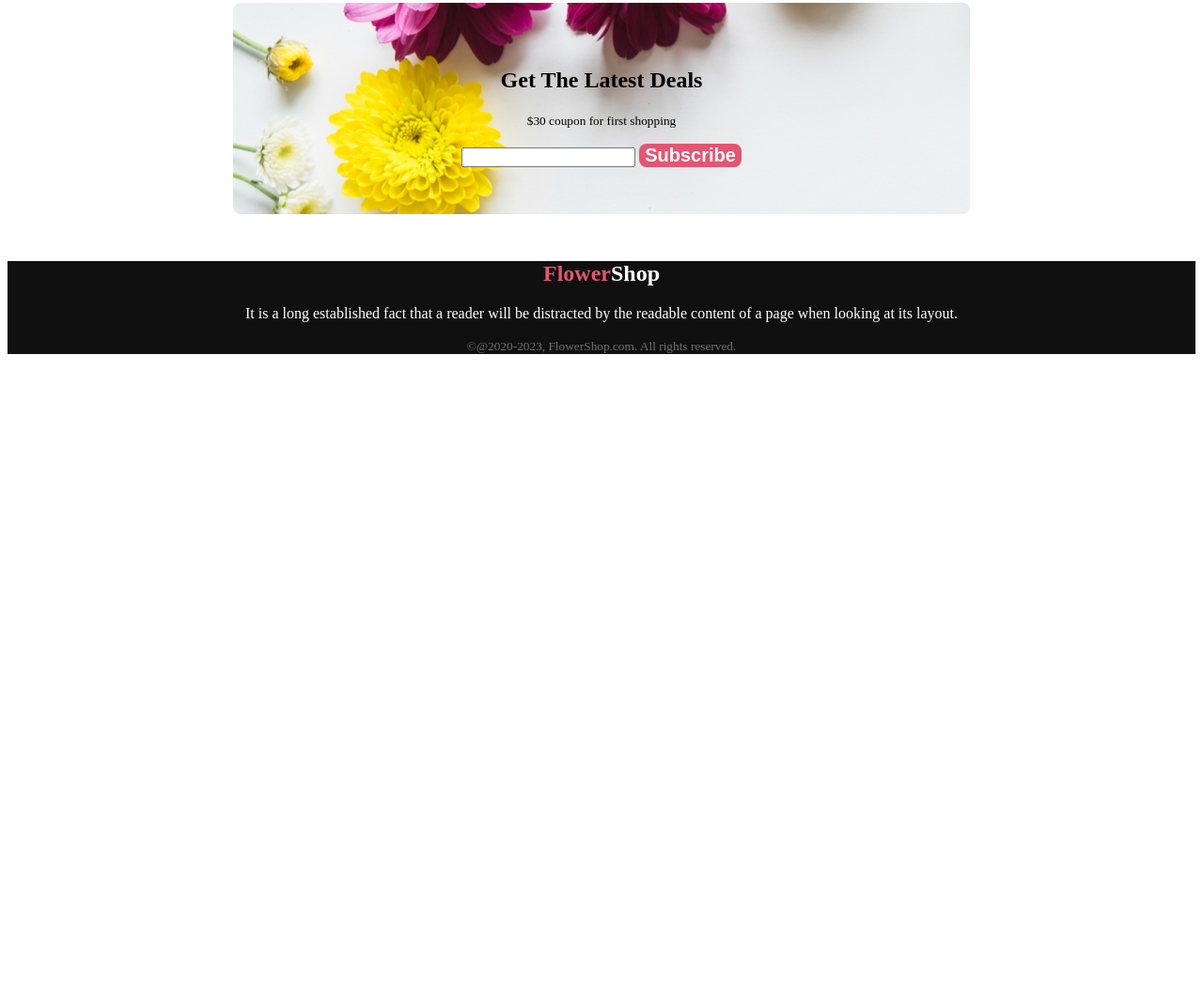
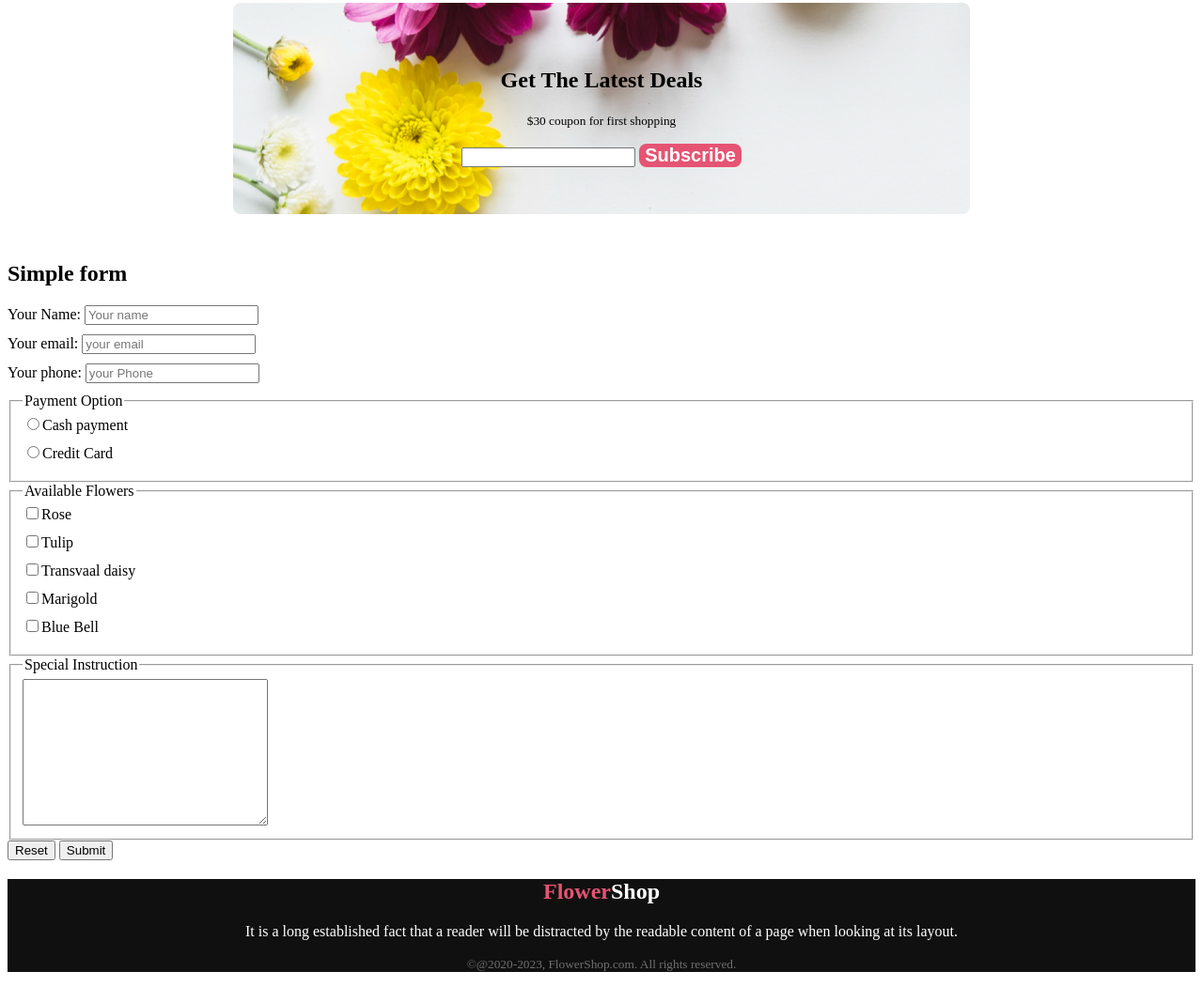
Before and after one commit to rebekasultana/assignment-one-flower-shop, a plain HTML site: page index.html in a window 1280 px wide. Shown: the part 2649-3700 px from the top of the page at 94% size. Before the commit the page ends 3042 px from the top, so only its background shows below. Drawn offline with Linux system fonts and the light colour scheme.

Commit message:
Added a new section

```diff
--- a/index.html
+++ b/index.html
@@ -112,6 +112,66 @@
         </div>
 
        </section>
+       <section>
+        <h2>Simple form</h2>
+        <form>
+            <label for="name">Your Name:
+                <input type="text" id="Name" placeholder="Your name">
+
+
+            </label>
+            <label for="email">Your email:
+            <input type="email" name="" id="Email" placeholder="your email">
+
+            </label>
+
+            <label for="phone">Your phone:
+            <input type="phone" name="" id="phone" placeholder="your Phone ">
+
+            </label>
+            <fieldset>
+                <legend>
+                    Payment Option
+                </legend>
+                <label for="cash">
+                 <input type="radio" name="select" id="cash">Cash payment
+
+                </label>
+                  <label for="creditcard">
+                    <input type="radio" name="select" id="creditcard">Credit Card
+
+                  </label>
+            </fieldset>
+            <fieldset>
+                <legend>
+                  Available Flowers
+                </legend>
+                <label for="one">
+                    <input type="checkbox" name="flowers" id="rose">Rose
+                </label>
+                <label for="two">
+                    <input type="checkbox" name="flowers" id="tulip">Tulip
+                </label>
+
+                <label for="three">
+                    <input type="checkbox" name="flowers" id="transvaaldaisy">Transvaal daisy
+                </label>
+                <label for="four">
+                    <input type="checkbox" name="flowers" id="marigold">Marigold
+                </label>
+                <label for="five">
+                    <input type="checkbox" name="flowers" id="bluebell">Blue Bell
+                </label>
+            </fieldset>
+            <fieldset>
+                <legend>Special Instruction</legend>
+                <textarea name="" id="" cols="30" rows="10"></textarea>
+            </fieldset>
+        </label>
+        <input type="reset" value="Reset">
+        <input type="submit" value="Submit">
+        </form>
+    </section>
 
     </main>
     <footer class="footer">
--- a/styles/flower.css
+++ b/styles/flower.css
@@ -135,6 +135,13 @@ font-weight: 400;
  margin: 50px 240px;
 }
 
+
+label{
+    display: block;
+    margin-bottom: 10px;
+
+}
+
 .footer{
     background: #111010;
 }
```
